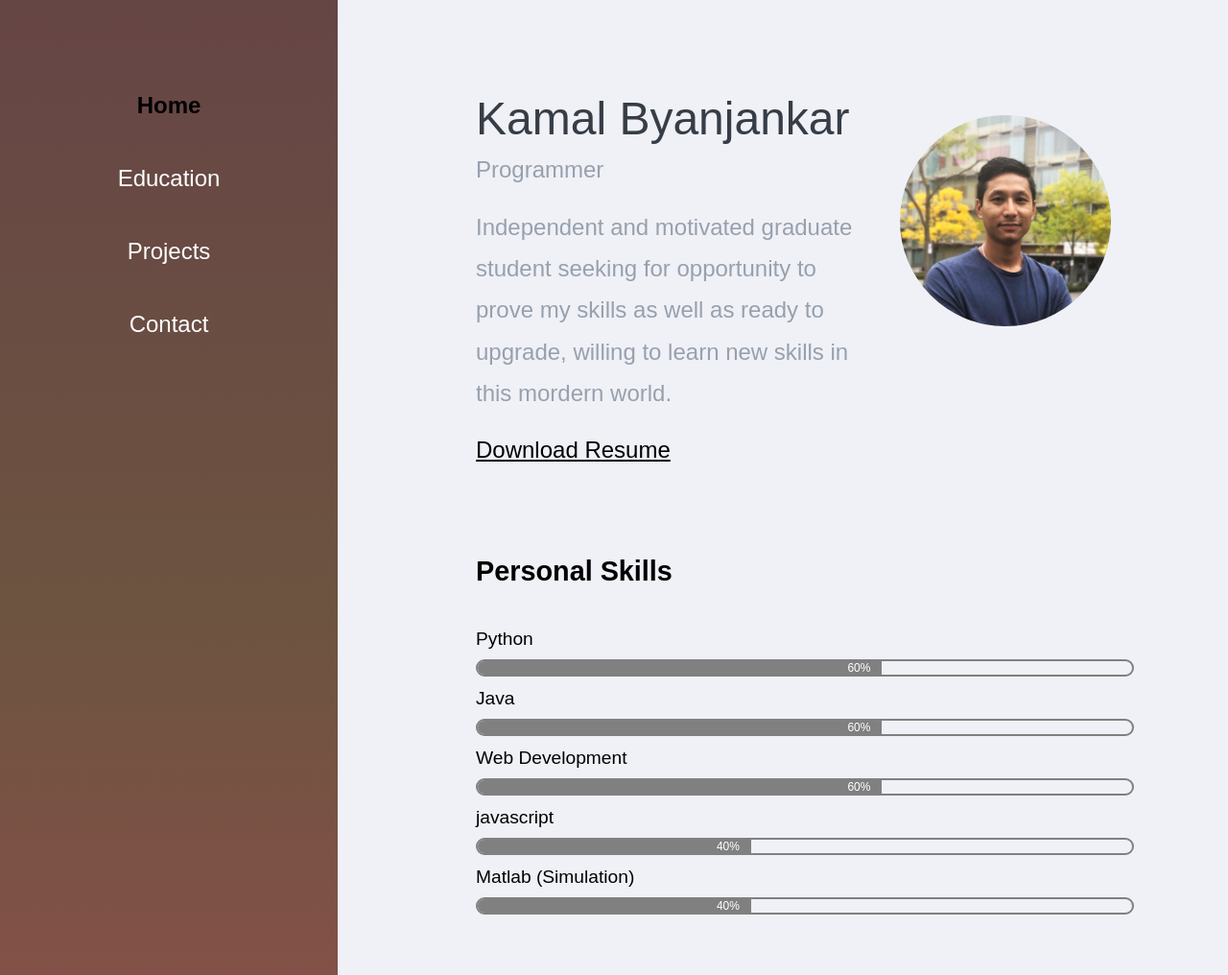
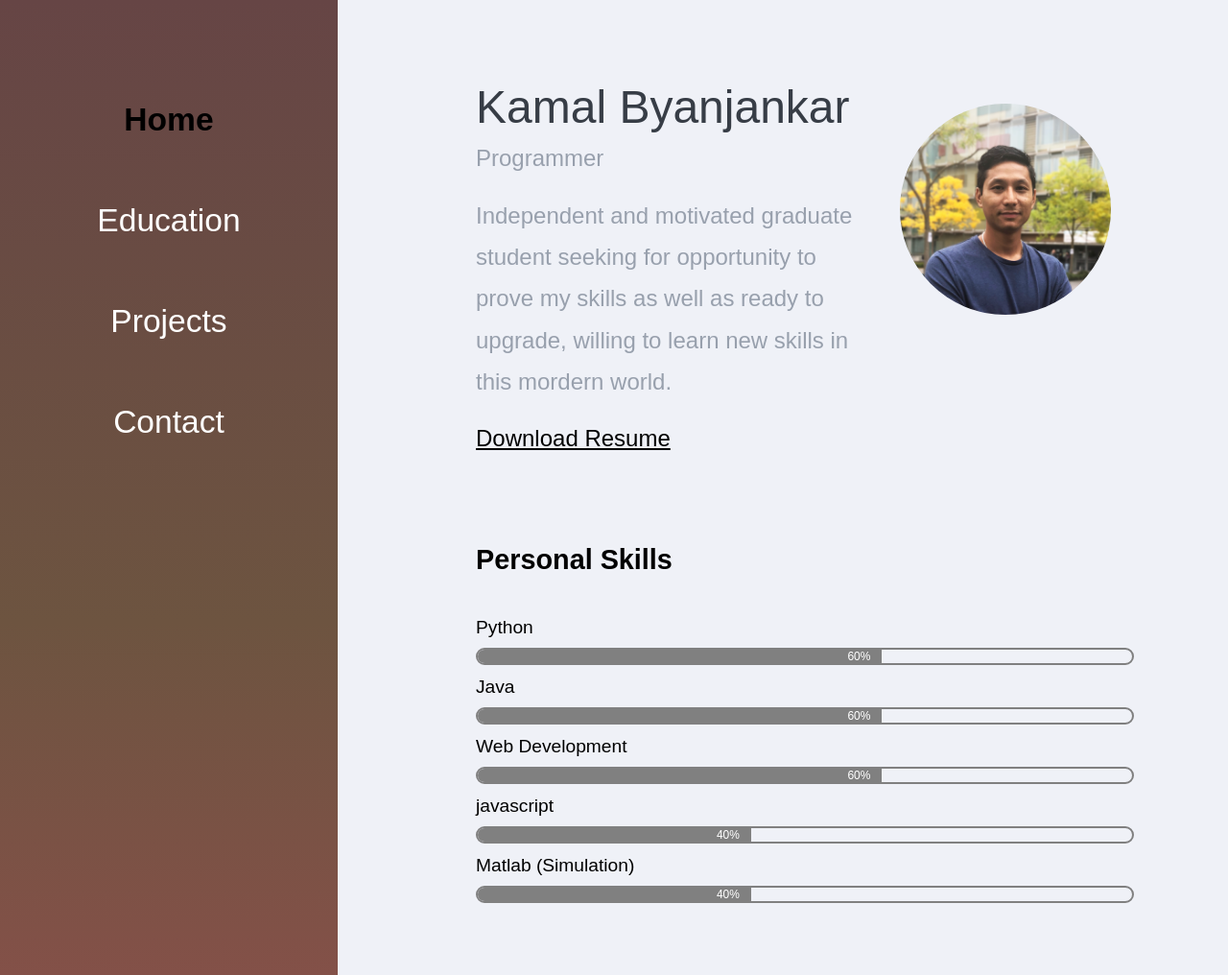
Before and after one commit to KamalByanjankar/Resume, a plain HTML site: page index.html in a window 1280 px wide. Shown: the top 1016 px of the page at 96% size. Drawn offline with Linux system fonts and the light colour scheme.

Commit message:
header and footer font size changed

```diff
--- a/Personal_Website_style.css
+++ b/Personal_Website_style.css
@@ -33,13 +33,13 @@ body{
         "content"
         "footer";
     grid-template-columns: 1fr;
-    grid-template-rows: 200px auto 350px;
+    grid-template-rows: 200px auto 400px;
 }
 
 .content,
 .sidebar,
 .footer{
-    padding: 2em 2em;
+    padding: 1.5em 2em;
 }
 
 nav ul{
@@ -52,8 +52,7 @@ nav ul{
 nav li{
     list-style: none;
     padding: 1em 0;
-    /* background-color: rgb(102, 69, 69); */
-    /* margin: 2px; */
+    font-size: 1.4em;
 }
 
 .select{
@@ -65,6 +64,7 @@ nav li{
 nav a{
     color: white;
     text-decoration: none;
+    font-size: 1em;
 }
 
 nav a:hover{
--- a/index.html
+++ b/index.html
@@ -10,7 +10,7 @@
 </head>
 <body>
     <div class="container">
-        <div class="sidebar">
+        <div class="sidebar" id="myHeader">
             <nav>
                 <ul class="list">
                     <li><a class="select" href="#home">Home</a></li>
```
Also changed, not shown: Personal_Website.js (line endings or trailing spaces).
